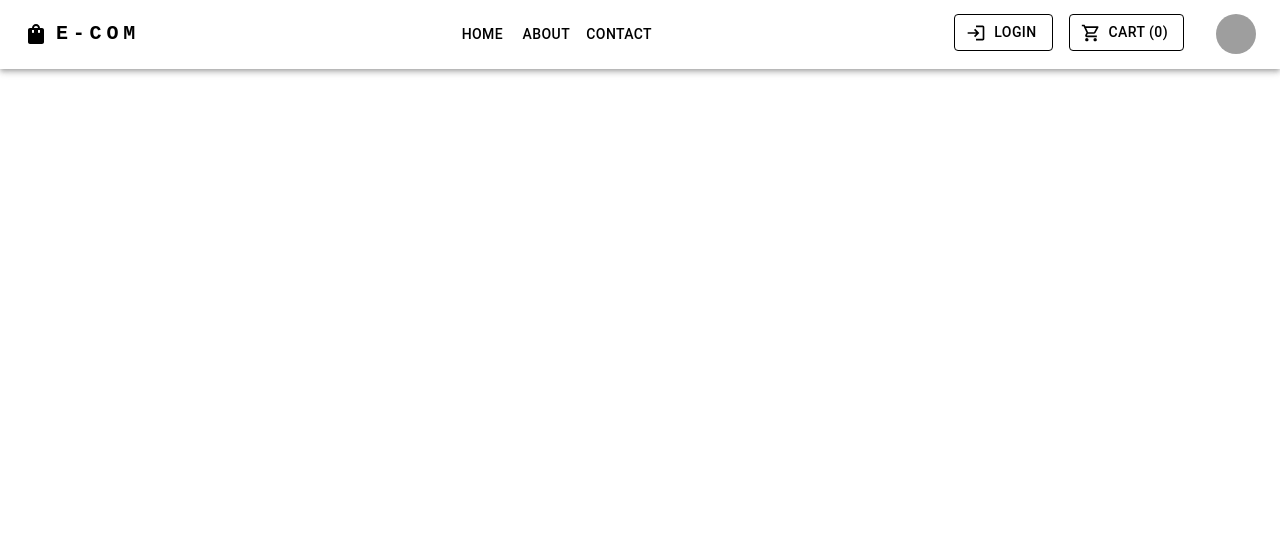
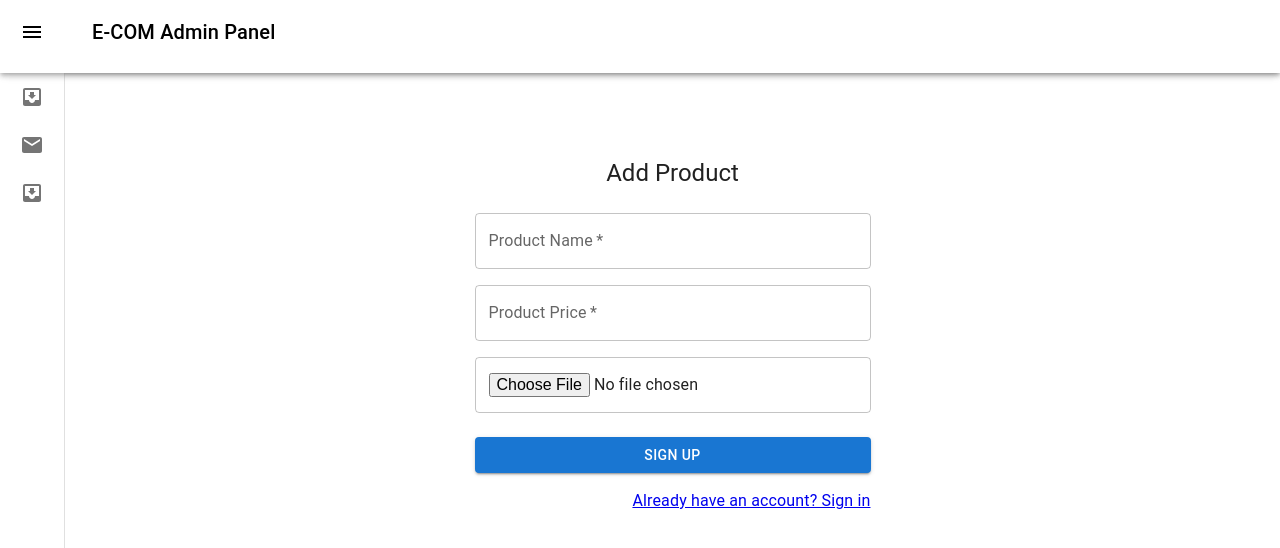
Before and after one commit to Noman-8560/bootcamp_mui, a React (Create React App) app: page /admin/addproduct in a window 1280 px wide. Shown: the top 548 px of the page. Built offline with nearby package versions, Linux system fonts and the light colour scheme; grey boxes are pictures that could not be loaded.

Commit message:
admin side added

```diff
--- a/src/App.js
+++ b/src/App.js
@@ -9,6 +9,8 @@ import Cart from "./pages/Cart";
 import Contact from "./pages/Contact";
 import Appbar from "./components/mui/Appbar";
 import Details from "./pages/Details";
+import Admins from './pages/Admins';
+
 
 function App() {
   const [cartItems, setCartItems] = useState([]);
@@ -103,6 +105,7 @@ function App() {
           <Route path="/login" element={<Login />}></Route>
           <Route path="/contact" element={<Contact />}></Route>
           <Route path="/details" element={<Details />}></Route>
+          <Route path="/admin/addproduct" element={<Admins />}></Route>
           <Route
             path="/cart"
             element={
--- /dev/null
+++ b/src/pages/Admins.jsx
@@ -0,0 +1,269 @@
+import * as React from "react";
+import { styled, useTheme } from "@mui/material/styles";
+import Box from "@mui/material/Box";
+import MuiDrawer from "@mui/material/Drawer";
+import MuiAppBar from "@mui/material/AppBar";
+import Toolbar from "@mui/material/Toolbar";
+import List from "@mui/material/List";
+import CssBaseline from "@mui/material/CssBaseline";
+import Typography from "@mui/material/Typography";
+import Divider from "@mui/material/Divider";
+import IconButton from "@mui/material/IconButton";
+import MenuIcon from "@mui/icons-material/Menu";
+import ChevronLeftIcon from "@mui/icons-material/ChevronLeft";
+import ChevronRightIcon from "@mui/icons-material/ChevronRight";
+import ListItem from "@mui/material/ListItem";
+import ListItemButton from "@mui/material/ListItemButton";
+import ListItemIcon from "@mui/material/ListItemIcon";
+import ListItemText from "@mui/material/ListItemText";
+import InboxIcon from "@mui/icons-material/MoveToInbox";
+import MailIcon from "@mui/icons-material/Mail";
+import { Link } from "react-router-dom";
+import TextField from "@mui/material/TextField";
+import Grid from "@mui/material/Grid";
+import { createTheme, ThemeProvider } from "@mui/material/styles";
+import Button from "@mui/material/Button";
+import Container from "@mui/material/Container";
+
+const drawerWidth = 240;
+
+const pages = [
+  <Link to="/" style={{ textDecoration: "none", color: "black" }}>
+    Home
+  </Link>,
+  <Link to="/about" style={{ textDecoration: "none", color: "black" }}>
+    About
+  </Link>,
+  <Link to="/contact" style={{ textDecoration: "none", color: "black" }}>
+    Contact
+  </Link>,
+];
+
+const openedMixin = (theme) => ({
+  width: drawerWidth,
+  transition: theme.transitions.create("width", {
+    easing: theme.transitions.easing.sharp,
+    duration: theme.transitions.duration.enteringScreen,
+  }),
+  overflowX: "hidden",
+});
+
+const closedMixin = (theme) => ({
+  transition: theme.transitions.create("width", {
+    easing: theme.transitions.easing.sharp,
+    duration: theme.transitions.duration.leavingScreen,
+  }),
+  overflowX: "hidden",
+  width: `calc(${theme.spacing(7)} + 1px)`,
+  [theme.breakpoints.up("sm")]: {
+    width: `calc(${theme.spacing(8)} + 1px)`,
+  },
+});
+
+const DrawerHeader = styled("div")(({ theme }) => ({
+  display: "flex",
+  alignItems: "center",
+  justifyContent: "flex-end",
+  padding: theme.spacing(0, 1),
+  // necessary for content to be below app bar
+  ...theme.mixins.toolbar,
+}));
+
+const AppBar = styled(MuiAppBar, {
+  shouldForwardProp: (prop) => prop !== "open",
+})(({ theme, open }) => ({
+  zIndex: theme.zIndex.drawer + 1,
+  transition: theme.transitions.create(["width", "margin"], {
+    easing: theme.transitions.easing.sharp,
+    duration: theme.transitions.duration.leavingScreen,
+  }),
+  ...(open && {
+    marginLeft: drawerWidth,
+    width: `calc(100% - ${drawerWidth}px)`,
+    transition: theme.transitions.create(["width", "margin"], {
+      easing: theme.transitions.easing.sharp,
+      duration: theme.transitions.duration.enteringScreen,
+    }),
+  }),
+}));
+
+const Drawer = styled(MuiDrawer, {
+  shouldForwardProp: (prop) => prop !== "open",
+})(({ theme, open }) => ({
+  width: drawerWidth,
+  flexShrink: 0,
+  whiteSpace: "nowrap",
+  boxSizing: "border-box",
+  ...(open && {
+    ...openedMixin(theme),
+    "& .MuiDrawer-paper": openedMixin(theme),
+  }),
+  ...(!open && {
+    ...closedMixin(theme),
+    "& .MuiDrawer-paper": closedMixin(theme),
+  }),
+}));
+
+const defaultTheme = createTheme();
+
+export default function MiniDrawer() {
+  const theme = useTheme();
+  const [open, setOpen] = React.useState(false);
+
+  const handleDrawerOpen = () => {
+    setOpen(true);
+  };
+
+  const handleDrawerClose = () => {
+    setOpen(false);
+  };
+
+  const handleSubmit = (event) => {
+    event.preventDefault();
+    const data = new FormData(event.currentTarget);
+    console.log({
+      email: data.get("email"),
+      password: data.get("password"),
+    });
+  };
+
+  return (
+    <Box sx={{ display: "flex" }}>
+      <CssBaseline />
+      <AppBar
+        position="fixed"
+        sx={{ background: "white", color: "black", height: "73px" }}
+        open={open}
+      >
+        <Toolbar>
+          <IconButton
+            color="inherit"
+            aria-label="open drawer"
+            onClick={handleDrawerOpen}
+            edge="start"
+            sx={{
+              marginRight: 5,
+              ...(open && { display: "none" }),
+            }}
+          >
+            <MenuIcon />
+          </IconButton>
+          <Typography variant="h6" noWrap component="div">
+            E-COM Admin Panel
+          </Typography>
+        </Toolbar>
+      </AppBar>
+      <Drawer variant="permanent" open={open}>
+        <DrawerHeader>
+          <IconButton onClick={handleDrawerClose}>
+            {theme.direction === "rtl" ? (
+              <ChevronRightIcon />
+            ) : (
+              <ChevronLeftIcon />
+            )}
+          </IconButton>
+        </DrawerHeader>
+        <Divider />
+        <List>
+          {pages.map((text, index) => (
+            <ListItem key={text} disablePadding sx={{ display: "block" }}>
+              <ListItemButton
+                sx={{
+                  minHeight: 48,
+                  justifyContent: open ? "initial" : "center",
+                  px: 2.5,
+                }}
+              >
+                <ListItemIcon
+                  sx={{
+                    minWidth: 0,
+                    mr: open ? 3 : "auto",
+                    justifyContent: "center",
+                  }}
+                >
+                  {index % 2 === 0 ? <InboxIcon /> : <MailIcon />}
+                </ListItemIcon>
+                <ListItemText primary={text} sx={{ opacity: open ? 1 : 0 }} />
+              </ListItemButton>
+            </ListItem>
+          ))}
+        </List>
+      </Drawer>
+      <Box component="main" sx={{ flexGrow: 1, p: 3 }}>
+        <DrawerHeader />
+        <ThemeProvider theme={defaultTheme}>
+          <Container component="main" maxWidth="xs">
+            <CssBaseline />
+            <Box
+              sx={{
+                display: "flex",
+                flexDirection: "column",
+                alignItems: "center",
+              }}
+            >
+              <Typography component="h1" variant="h5">
+                Add Product
+              </Typography>
+              <Box
+                component="form"
+                noValidate
+                onSubmit={handleSubmit}
+                sx={{ mt: 3 }}
+              >
+                <Grid container spacing={2}>
+                  <Grid item xs={12}>
+                    <TextField
+                      required
+                      fullWidth
+                      id="title"
+                      label="Product Name"
+                      name="title"
+                      autoComplete="family-name"
+                    />
+                  </Grid>
+                  <Grid item xs={12}>
+                    <TextField
+                      required
+                      fullWidth
+                      id="price"
+                      label="Product Price"
+                      name="price"
+                      type="number"
+                      autoComplete="email"
+                    />
+                  </Grid>
+                  <Grid item xs={12}>
+                    <TextField
+                      required
+                      fullWidth
+                      name="image"
+                    //   label="Password"
+                      type="file"
+                      id="image"
+                      autoComplete="new-password"
+                    />
+                  </Grid>
+                </Grid>
+                <Button
+                  type="submit"
+                  fullWidth
+                  variant="contained"
+                  sx={{ mt: 3, mb: 2 }}
+                >
+                  Sign Up
+                </Button>
+                <Grid container justifyContent="flex-end">
+                  <Grid item>
+                    <Link href="#" variant="body2">
+                      Already have an account? Sign in
+                    </Link>
+                  </Grid>
+                </Grid>
+              </Box>
+            </Box>
+          </Container>
+        </ThemeProvider>
+      </Box>
+    </Box>
+  );
+}
--- a/src/pages/Login.jsx
+++ b/src/pages/Login.jsx
@@ -3,8 +3,6 @@ import Avatar from "@mui/material/Avatar";
 import Button from "@mui/material/Button";
 import CssBaseline from "@mui/material/CssBaseline";
 import TextField from "@mui/material/TextField";
-import FormControlLabel from "@mui/material/FormControlLabel";
-import Checkbox from "@mui/material/Checkbox";
 import Grid from "@mui/material/Grid";
 import Box from "@mui/material/Box";
 import LockOutlinedIcon from "@mui/icons-material/LockOutlined";
@@ -12,7 +10,6 @@ import Typography from "@mui/material/Typography";
 import Container from "@mui/material/Container";
 import { createTheme, ThemeProvider } from "@mui/material/styles";
 import { Link, useNavigate } from "react-router-dom";
-
 import jwt_decode from "jwt-decode";
 
 function Copyright(props) {
@@ -25,7 +22,7 @@ function Copyright(props) {
     >
       {"Copyright © "}
       <Link color="inherit" href="https://mui.com/">
-        Your Website
+        E-COM
       </Link>{" "}
       {new Date().getFullYear()}
       {"."}
@@ -115,10 +112,6 @@ export default function SignIn() {
                 autoComplete="current-password"
                 onChange={(e) => setPassword(e.target.value)}
               />
-              <FormControlLabel
-                control={<Checkbox value="remember" color="primary" />}
-                label="Remember me"
-              />
               <Button
                 type="submit"
                 fullWidth
@@ -128,12 +121,7 @@ export default function SignIn() {
               >
                 Sign In
               </Button>
-              <Grid container>
-                <Grid item xs>
-                  <Link to="#" variant="body2">
-                    Forgot password?
-                  </Link>
-                </Grid>
+              <Grid container justifyContent="center">
                 <Grid item>
                   <Link to="/register" variant="body2">
                     {"Don't have an account? Sign Up"}
--- a/src/pages/Register.jsx
+++ b/src/pages/Register.jsx
@@ -19,7 +19,7 @@ function Copyright(props) {
       align="center"
       {...props}
     >
-      {"Copyright © "}
+      {"Copyright © E-COM "}
       <Link color="inherit" to="/">
         E-COM
       </Link>{" "}
@@ -129,7 +129,7 @@ export default function SignUp() {
               >
                 Sign Up
               </Button>
-              <Grid container justifyContent="flex-end">
+              <Grid container justifyContent="center">
                 <Grid item>
                   <Link to="/login" variant="body2">
                     Already have an account? Sign in
```
